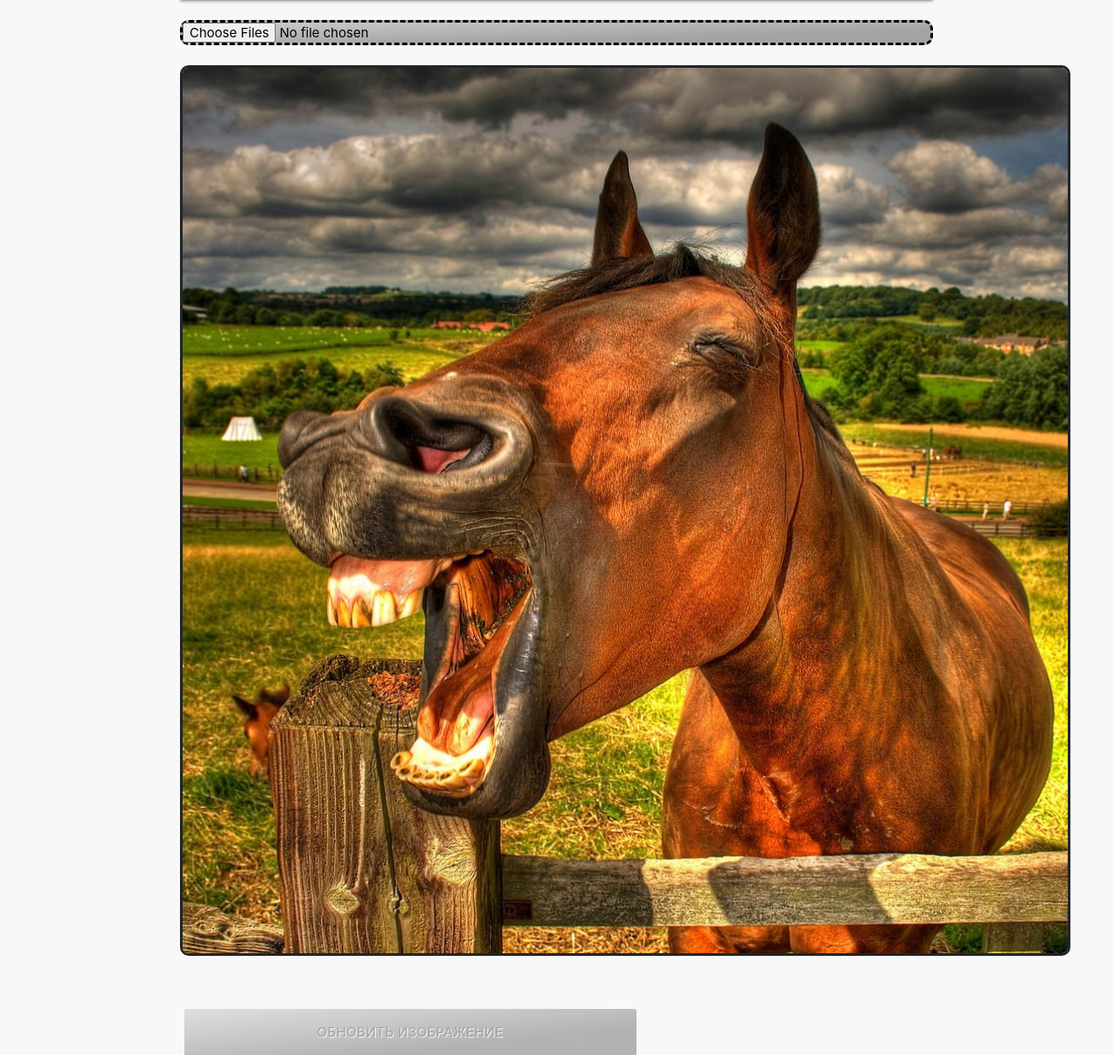
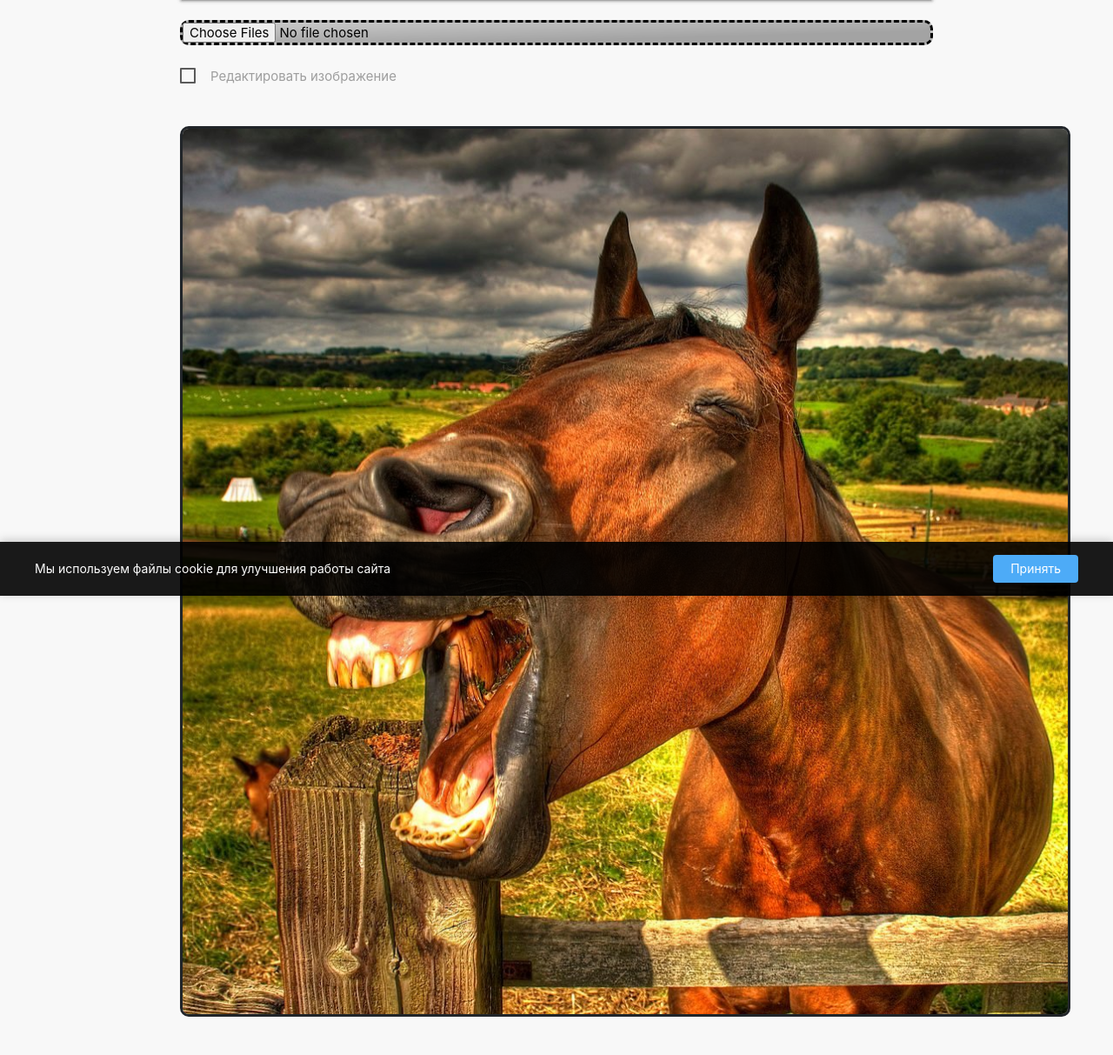
Before and after one commit to lepikhov/keypoint_client, a Django app: page / in a window 1280 px wide. Shown: the part 115-1328 px from the top of the page at 87% size. Run offline with Django 3.2, Linux system fonts and the light colour scheme; data that the repository does not hold is empty; some libraries are stand-ins or nearby versions.

Commit message:
image edit

```diff
--- a/dropzone/urls.py
+++ b/dropzone/urls.py
@@ -13,4 +13,5 @@ urlpatterns = [
     path('predict_traits_orlovskaya/', views.predict_traits_orlovskaya),
     path('download_traits/', views.download_traits),
     path('clear_db/', views.clear_db),
+    path('update_edited_image/', views.update_edited_image, name='update_edited_image'),
 ]
--- a/dropzone/views.py
+++ b/dropzone/views.py
@@ -13,7 +13,11 @@ from .service import (delete_tmp_request, download_video_request,
 from .utils import (get_current_image_url, image_prepare, image_with_keypoints, traits_short_info, traits_correct_info,
                     json_serial, keypoints_resize)
 
-
+import base64
+from PIL import Image as PIL_Image
+import io
+from django.core.files.base import ContentFile
+from django.views.decorators.csrf import csrf_exempt
 
 def home(request):
     return render(request, 'index.html',
@@ -288,3 +292,26 @@ def download_traits(request):
     response['Content-Disposition'] = "attachment; filename=%s" % os.path.basename(filename)
 
     return response
+
+@csrf_exempt
+def update_edited_image(request):
+    if request.method == 'POST':
+        # Получаем данные
+        image_data = request.POST.get('image_data')
+
+        # Декодируем base64
+        format, imgstr = image_data.split(';base64,')
+
+        # Преобразуем в PIL Image
+        image_bytes = base64.b64decode(imgstr)
+        image = PIL_Image.open(io.BytesIO(image_bytes))
+
+        bd = os.path.dirname(os.path.dirname(os.path.abspath(__file__)))
+
+        filename = unquote(get_current_image_url(request.session.session_key)['image_url'])
+        filepath = bd + '/' +filename
+
+        image.save(filepath)
+        return update_image(request)
+
+    return JsonResponse({'error': 'Invalid method'})
--- a/keypoint_client/settings.py
+++ b/keypoint_client/settings.py
@@ -23,10 +23,10 @@ import os
 SECRET_KEY = 'xr*ka17giro0cpj$(id%oggcirmgb!i8q1cn&3qez$=(f_*xel'
 
 # SECURITY WARNING: don't run with debug turned on in production!
-#DEBUG = True
-DEBUG = False
+DEBUG = True
+#DEBUG = False
 
-#ALLOWED_HOSTS = [*]
+#ALLOWED_HOSTS = ['*']
 ALLOWED_HOSTS = ['37.228.117.115', 'localhost', '.ai-ai-ai.ru', '127.0.0.1', '192.168.5.141', '10.0.0.2', '192.168.0.60', '176.124.216.119']
 
 
--- a/static/main.js
+++ b/static/main.js
@@ -1,22 +1,27 @@
-Dropzone.autoDiscover=false
-const myDropzone= new Dropzone('#my-dropzone',{
-    dictDefaultMessage:"Перетащите медиафайл сюда или нажмите для загрузки",
-    dictFallbackMessage:"Ваш браузер не поддерживает drag'n'drop загрузку файлов",
-    dictFallbackText:"Пожалуйста, используйте резервную форму ниже, чтобы загрузить свои файлы",
-    dictFileTooBig:"Файл слишком большой ({{filesize}}MiB). Максимальный размер: {{maxFilesize}}MiB",
-    dictInvalidFileType:"Вы не можете загрузить файл данного типа",
-    dictResponseError:"Сервер ответил с кодом {{statusCode}}",
-    dictCancelUpload:"Отменить загрузку",
-    dictCancelUploadConfirmation:"Вы уверены, что хотите отменить эту загрузку?",
-    dictRemoveFile:"Удалить файл",
-    dictMaxFilesExceeded:"Не не можете загрузить больше файлов",
-    url:'upload/',
-    maxFiles:1,
-    maxFilesize:200,
-    acceptedFiles:"image/jpeg,image/png,image/gif,video/*",
-    addRemoveLinks:true,
-    timeout:0,
-    removedfile: function(file) {
+let cropper = null
+let currentImageUrl = null
+let imageLoaded = null
+let currentRotation = 0 // Текущий угол поворота в градусах
+
+Dropzone.autoDiscover = false
+const myDropzone = new Dropzone('#my-dropzone', {
+  dictDefaultMessage: "Перетащите медиафайл сюда или нажмите для загрузки",
+  dictFallbackMessage: "Ваш браузер не поддерживает drag'n'drop загрузку файлов",
+  dictFallbackText: "Пожалуйста, используйте резервную форму ниже, чтобы загрузить свои файлы",
+  dictFileTooBig: "Файл слишком большой ({{filesize}}MiB). Максимальный размер: {{maxFilesize}}MiB",
+  dictInvalidFileType: "Вы не можете загрузить файл данного типа",
+  dictResponseError: "Сервер ответил с кодом {{statusCode}}",
+  dictCancelUpload: "Отменить загрузку",
+  dictCancelUploadConfirmation: "Вы уверены, что хотите отменить эту загрузку?",
+  dictRemoveFile: "Удалить файл",
+  dictMaxFilesExceeded: "Не не можете загрузить больше файлов",
+  url: 'upload/',
+  maxFiles: 1,
+  maxFilesize: 200,
+  acceptedFiles: "image/jpeg,image/png,image/gif,video/*",
+  addRemoveLinks: true,
+  timeout: 0,
+  removedfile: function (file) {
     var _ref
     $('#refresh_image').attr("class", "btn-large disabled styled")
     $('#calculate').attr("class", "btn-large disabled styled")
@@ -28,8 +33,8 @@ const myDropzone= new Dropzone('#my-dropzone',{
     return (_ref = file.previewElement) != null ? _ref.parentNode.removeChild(file.previewElement) : void 0
   },
 
-    init: function() {
-        this.on('addedfile', function(file) {
+  init: function () {
+    this.on('addedfile', function (file) {
       if (this.files.length > 1) {
         this.removeFile(this.files[0])
       }
@@ -40,12 +45,26 @@ const myDropzone= new Dropzone('#my-dropzone',{
       $('#predict_traits_any').attr("class", "btn-large disabled styled")
       $('#predict_traits_orlovskaya').attr("class", "btn-large disabled styled")
       $('#download_traits').attr("class", "btn-large disabled styled")
+
+      // Скрываем предыдущий редактор
+      document.getElementById('image-editor').style.display = 'none'
+      document.getElementById('image-to-crop').style.display = 'none'
     })
 
 
-        this.on("maxfilesexceeded", function() {
+    this.on("success", function (file) {
+      imageLoaded = true
+      // Показываем редактор после загрузки
+      if (document.getElementById('enable-editor').checked) {
+        init_editor(file.dataURL)
+      }
+    })
+
+
+
+    this.on("maxfilesexceeded", function () {
       console.log("maxfilesexceeded")
-          if (this.files[1]!=null){
+      if (this.files[1] != null) {
         this.removeFile(this.files[0])
       }
       $('#refresh_image').attr("class", "waves-effect btn-large styled")
@@ -59,3 +78,162 @@ const myDropzone= new Dropzone('#my-dropzone',{
   }
 
 })
+
+// Инициализация редактора
+function init_editor(dataURL) {
+  currentImageUrl = dataURL  // URL от сервера
+  if (isImageUrl(currentImageUrl)) document.getElementById('image-editor').style.display = 'block'
+
+  // Загружаем изображение в редактор
+  const image = document.getElementById('image-to-crop')
+  image.src = currentImageUrl
+  image.style.display = 'block'
+
+  // Инициализируем Cropper.js
+  if (cropper) {
+    cropper.destroy()
+  }
+
+  cropper = new Cropper(image, {
+    aspectRatio: NaN,  // Соотношение сторон (опционально)
+    viewMode: 1,
+    autoCropArea: 1.0,
+    responsive: true,
+    guides: true
+  })
+}
+
+// Обработка кнопки обрезки
+document.getElementById('update-edited-btn').addEventListener('click', function () {
+
+
+  if (!cropper) return
+
+  // Получаем обрезанное изображение как canvas
+  const canvas = cropper.getCroppedCanvas()
+
+  // Конвертируем в DataURL (base64)
+  const croppedDataUrl = canvas.toDataURL('image/jpeg')
+
+  $.post('/update_edited_image/', { image_data: croppedDataUrl }, function (data) {
+    data = JSON.parse(data)
+    if ($('#video').length) {
+      $('#video').detach()
+    }
+    if ($('#big_image').length == 0) {
+      $('#media').append('<img id="big_image"/>')
+    }
+    $('#big_image').attr("src", data['image_url'])
+  })
+})
+
+// Кнопка отмены редактирования
+document.getElementById('cancel-edit-btn').addEventListener('click', function () {
+  if (cropper) {
+    cropper.destroy()
+    cropper = null
+  }
+  document.getElementById('image-editor').style.display = 'none'
+})
+
+// Кнопка отмены обрезки
+document.getElementById('reset-crop-btn').addEventListener('click', function () {
+  if (!cropper) return
+
+  cropper.reset()
+
+})
+
+
+// Разрешение редактирования
+document.getElementById('enable-editor').addEventListener('click', function () {
+  if (!imageLoaded) return
+  if (!isImageUrl(currentImageUrl)) return
+  if (document.getElementById('enable-editor').checked) {
+    init_editor(currentImageUrl)
+    document.getElementById('image-editor').style.display = 'block'
+  }
+  else {
+    document.getElementById('image-editor').style.display = 'none'
+  }
+})
+
+
+
+// Поворот на 90 градусов против часовой стрелки
+document.getElementById('rotate-left-btn').addEventListener('click', function () {
+  rotateImage(-90)
+});
+
+// Поворот на 90 градусов по часовой стрелке
+document.getElementById('rotate-right-btn').addEventListener('click', function () {
+  rotateImage(90)
+});
+
+// Сброс поворота
+document.getElementById('rotate-reset-btn').addEventListener('click', function () {
+  if (!cropper) return
+
+
+  document.getElementById('rotation-angle').textContent = '0°'
+  rotateImage(-currentRotation)
+  currentRotation = 0
+});
+
+
+// функция поворота с использованием Canvas
+function rotateImage(degrees) {
+  if (!cropper) return
+
+  // Обновляем текущий угол поворота
+  currentRotation += degrees
+  currentRotation = (currentRotation % 360 + 360) % 360
+
+  // Обновляем отображение
+  document.getElementById('rotation-angle').textContent = currentRotation + '°'
+  //document.getElementById('rotation-data').value = currentRotation;
+
+  // Получаем текущее изображение из cropper
+  const canvas = cropper.getCroppedCanvas()
+
+  // Создаем новый canvas для поворота
+  const rotatedCanvas = document.createElement('canvas')
+  const ctx = rotatedCanvas.getContext('2d')
+
+  // Устанавливаем размеры canvas для поворота
+  if (degrees % 180 !== 0) {
+    rotatedCanvas.width = canvas.height
+    rotatedCanvas.height = canvas.width
+  } else {
+    rotatedCanvas.width = canvas.width
+    rotatedCanvas.height = canvas.height
+  }
+
+  // Поворачиваем контекст и рисуем изображение
+  ctx.translate(rotatedCanvas.width / 2, rotatedCanvas.height / 2)
+  ctx.rotate(degrees * Math.PI / 180)
+  ctx.drawImage(canvas, -canvas.width / 2, -canvas.height / 2)
+
+  // Обновляем изображение в cropper
+  const image = document.getElementById('image-to-crop')
+  image.src = rotatedCanvas.toDataURL('image/jpeg')
+
+  // Переинициализируем cropper с новым изображением
+  cropper.destroy()
+  cropper = new Cropper(image, {
+    aspectRatio: NaN,
+    viewMode: 1,
+    autoCropArea: 1.0,
+    responsive: true,
+    guides: true
+  })
+}
+
+function isImageUrl(url) {
+  return new Promise((resolve) => {
+    const img = new Image();
+    img.onload = () => resolve(true); // Image loaded successfully
+    img.onerror = () => resolve(false); // Image failed to load
+    img.src = url;
+  });
+}
--- a/static/style.css
+++ b/static/style.css
@@ -109,6 +109,11 @@ h5 {
     /*rgb(23, 26, 206);*/
 }
 
+h6 {
+    color: #9e9d24;
+    /*rgb(23, 26, 206);*/
+}
+
 img {
     border: solid !important;
     background-color: #ccc !important;
@@ -156,3 +161,111 @@ nav {
     width: 100px;
     height: 100px;
 }
+
+.editor {
+    border: solid !important;
+    background-color: #f8f8f8 !important;
+    border-radius: 5px !important;
+    margin-left: auto;
+    margin-right: auto;
+    max-height: 100%;
+    max-width: 80vw;
+    display: block;
+    justify-content: center;
+}
+
+.edit_buttons_container {
+    display: flex;
+    justify-content: center;
+    flex-wrap: wrap;
+}
+
+.edit_button {
+    margin-right: 5%;
+}
+
+.edit_button:last-child {
+    margin-right: 0;
+}
+
+/* Эффект при нажатии (клике) */
+.icon_button{
+    cursor: pointer;
+    padding: 4px;
+    border-radius: 20%;
+    transition: background-color 0.1s;
+}
+
+.icon_button:active {
+    background-color: rgba(0, 0, 0, 0.3);
+    transform: scale(0.9);
+}
+
+
+
+.cookie-notice {
+    display: none;
+    position: fixed;
+    bottom: 0;
+    left: 0;
+    right: 0;
+    background: rgba(0, 0, 0, 0.9);
+    color: white;
+    padding: 15px;
+    z-index: 9999;
+    box-shadow: 0 -2px 10px rgba(0, 0, 0, 0.2);
+}
+
+.cookie-notice-container {
+    max-width: 1200px;
+    margin: 0 auto;
+    display: flex;
+    align-items: center;
+    justify-content: space-between;
+    flex-wrap: wrap;
+    gap: 15px;
+}
+
+.cookie-notice p {
+    margin: 0;
+    flex: 1;
+    font-size: 14px;
+    line-height: 1.5;
+}
+
+.cookie-notice a {
+    color: #4dabf7;
+    text-decoration: underline;
+}
+
+.cookie-btn {
+    background: #4dabf7;
+    color: white;
+    border: none;
+    padding: 8px 20px;
+    border-radius: 4px;
+    cursor: pointer;
+    font-size: 14px;
+    transition: background-color 0.3s;
+}
+
+.cookie-btn:hover {
+    background: #339af0;
+}
+
+.cookie-link {
+    color: #ccc !important;
+    text-decoration: underline;
+    font-size: 14px;
+}
+
+@media (max-width: 768px) {
+    .cookie-notice-container {
+        flex-direction: column;
+        text-align: center;
+    }
+
+    .cookie-notice p {
+        margin-bottom: 10px;
+    }
+}
--- a/templates/base.html
+++ b/templates/base.html
@@ -1,6 +1,7 @@
 {% load static %}
 <!doctype html>
 <html lang="en">
+
 <head>
   <!-- Required meta tags -->
   <meta charset="utf-8">
@@ -14,6 +15,8 @@
   <link rel="stylesheet" href="{% static 'style.css' %}">
   <!-- Compiled and minified materialize CSS -->
   <link rel="stylesheet" href="https://cdnjs.cloudflare.com/ajax/libs/materialize/1.0.0/css/materialize.min.css">
+  <link href="https://fonts.googleapis.com/icon?family=Material+Icons" rel="stylesheet">
+  <link rel="stylesheet" href="https://cdnjs.cloudflare.com/ajax/libs/cropperjs/1.5.13/cropper.min.css">
   <script src="{% static 'main.js' %}" defer></script>
   <script src="{% static 'buttons.js' %}" defer></script>
 
@@ -29,10 +32,20 @@
 
   <title>{% block title %}Simple horses auto keypointer and traits predictor{% endblock title %}</title>
 </head>
+
 <body>
   <div class="container mt-3">
     {% block content %}
     {% endblock content %}
+    <!-- Уведомление о cookies -->
+    <div id="cookie-notice" class="cookie-notice">
+      <div class="cookie-notice-container">
+        <p>
+          Мы используем файлы cookie для улучшения работы сайта
+        </p>
+        <button id="cookie-accept" class="cookie-btn">Принять</button>
+      </div>
+    </div>
   </div>
 
   <!-- Optional JavaScript -->
@@ -42,5 +55,44 @@
   <script src="https://stackpath.bootstrapcdn.com/bootstrap/4.5.2/js/bootstrap.min.js"></script>
   <!-- Compiled and minified materialized JavaScript -->
   <script src="https://cdnjs.cloudflare.com/ajax/libs/materialize/1.0.0/js/materialize.min.js"></script>
+  <script src="https://cdnjs.cloudflare.com/ajax/libs/cropperjs/1.5.13/cropper.min.js"></script>
+  <!-- JavaScript для работы с cookies -->
+  <script>
+    document.addEventListener('DOMContentLoaded', function () {
+      const cookieNotice = document.getElementById('cookie-notice');
+      const cookieAccept = document.getElementById('cookie-accept');
+
+      // Проверяем, было ли уже принято
+      if (!getCookie('cookies_accepted')) {
+        cookieNotice.style.display = 'block'
+      }
+
+      // Обработчик принятия
+      cookieAccept.addEventListener('click', function () {
+        setCookie('cookies_accepted', 'true', 365)
+        cookieNotice.style.display = 'none'
+      });
+
+      // Функции для работы с cookies
+      function setCookie(name, value, days) {
+        const d = new Date()
+        d.setTime(d.getTime() + (days * 24 * 60 * 60 * 1000))
+        const expires = "expires=" + d.toUTCString()
+        document.cookie = name + "=" + value + ";" + expires + ";path=/"
+      }
+
+      function getCookie(name) {
+        const nameEQ = name + "=";
+        const ca = document.cookie.split(';')
+        for (let i = 0; i < ca.length; i++) {
+          let c = ca[i]
+          while (c.charAt(0) === ' ') c = c.substring(1)
+          if (c.indexOf(nameEQ) === 0) return c.substring(nameEQ.length)
+        }
+        return null
+      }
+    })
+  </script>
 </body>
+
 </html>
--- a/templates/index.html
+++ b/templates/index.html
@@ -3,25 +3,55 @@
 {%block content%}
 <nav>
   <ul>
-    <li><a href=# title="https://ai-ai-ai.ru/"><img class="navicon" src="media/images/logo_blk.svg" alt="VNIIK"></a></li>
+    <li><a href=# title="https://ai-ai-ai.ru/"><img class="navicon" src="media/images/logo_blk.svg" alt="VNIIK"></a>
+    </li>
   </ul>
- </nav>
+</nav>
 <br>
-<form enctype='multipart/form-data' action="upload/" method='POST' class="dropzone dz" id="my-dropzone" >
+<div id="dropzone-container">
+  <form enctype='multipart/form-data' action="upload/" method='POST' class="dropzone dz" id="my-dropzone">
     {% csrf_token %}
     <div class="fallback">
       <input name="file" type="file" multiple />
     </div>
-</form>
+  </form>
+  <br>
+  <form action="#">
+    <p>
+      <label>
+        <input id="enable-editor" type="checkbox" />
+        <span>Редактировать изображение</span>
+      </label>
+    </p>
+  </form>
+  <!-- Контейнер для предпросмотра и обрезки -->
+  <div id="image-editor" style="display: none" class="editor">
+    <div style="max-width: 80%; margin: 0 auto;">
+      <img id="image-to-crop" style="max-width: 100%; margin: 10px">
+    </div>
+
+    <div class="controls">
+      <div class="edit_buttons_container">
+        <i id="crop-btn" class="medium material-icons edit_button icon_button">crop</i>
+        <i id="reset-crop-btn" class="medium material-icons edit_button icon_button">clear</i>
+        <i id="rotate-left-btn" class="medium  material-icons edit_button icon_button">rotate_left</i>
+        <i id="rotate-right-btn" class="medium  material-icons edit_button icon_button">rotate_right</i>
+        <i id="rotate-reset-btn" class="medium material-icons edit_button icon_button">clear</i>
+        <i id="update-edited-btn" class="medium material-icons edit_button icon_button">done</i>
+        <i id="cancel-edit-btn" class="medium material-icons edit_button icon_button">cancel</i>
+      </div>
+      <!-- Информация о текущем повороте -->
+      <div id="rotation-info" style="margin-top: 10px; color: #666; text-align: center;">
+        Угол поворота: <span id="rotation-angle">0°</span>
+      </div>
+    </div>
+  </div>
+</div>
 <br>
 <p id="media">
-  <img id="big_image" src="media/images/horse-smile.jpg"/>
+  <img id="big_image" src="media/images/horse-smile.jpg" />
   {% comment %}
-  <video id="video"
-  src="media/images/6.mp4"
-  preload="none"
-  controls
-  ></video>
+  <video id="video" src="media/images/6.mp4" preload="none" controls></video>
   {% endcomment %}
 </p>
 {% include 'preloader.html' %}
```
Lines whose indentation alone changed are shown as unchanged.
